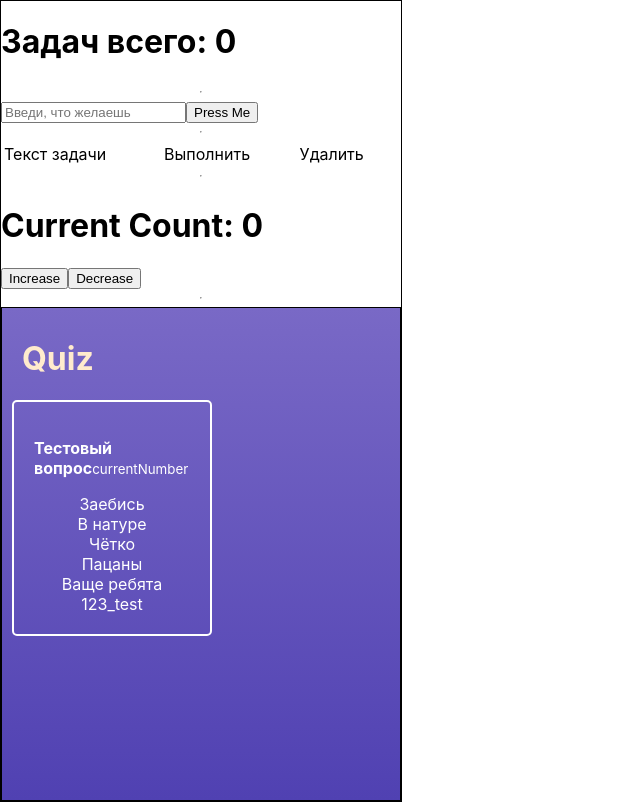
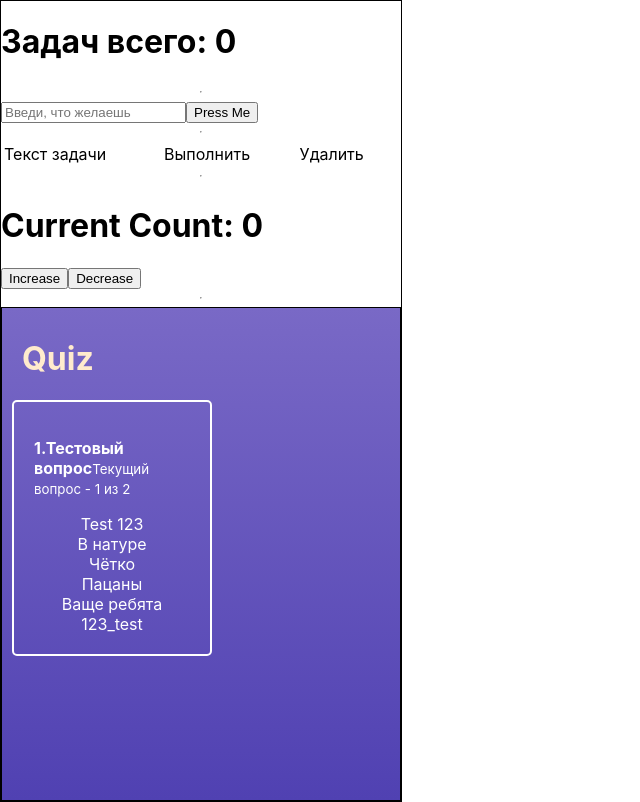
Before and after one commit to jugosoft/react-to-do-list, a React (Create React App) app in the folder react-to-do-list/: page / in a window 1280 px wide. Shown: the whole page, without its empty margins (0-640 px from the left). Built offline with nearby package versions, Linux system fonts and the light colour scheme.

Commit message:
Display If Incorrect

```diff
--- a/react-to-do-list/src/components/CurrentTask/AnswerItem/AnswerItem.css
+++ b/react-to-do-list/src/components/CurrentTask/AnswerItem/AnswerItem.css
@@ -15,5 +15,4 @@
     border-radius: 3px;
     cursor: pointer;
     transition: background-color 1s;
-
 }
--- a/react-to-do-list/src/components/CurrentTask/AnswersList/AnswersList.css
+++ b/react-to-do-list/src/components/CurrentTask/AnswersList/AnswersList.css
@@ -3,3 +3,7 @@
     margin: 0;
     padding: 0;
 }
+
+.error {
+    background-color: rgb(136, 74, 58);
+}
--- a/react-to-do-list/src/components/CurrentTask/AnswersList/AnswersList.jsx
+++ b/react-to-do-list/src/components/CurrentTask/AnswersList/AnswersList.jsx
@@ -3,15 +3,23 @@ import AnswersItem from '../AnswerItem/AnswerItem';
 import './AnswersList.css';
 
 export default function AnswersList (props) {
+
+    let className ="AnswersList";
+    if (props.error) {
+        className += " error";
+    }
+
+
     return(
-        <ul className="AnswersList">
+        <ul className={className}>
             {
                 props.answers.map((answer, index) => {
                     return(
                         <AnswersItem
                             key={index}
                             answer={answer}
-                            handleClick={props.handleClick}/>
+                            handleClick={props.handleClick}
+                            error={props.error}/>
                     );
                 })
             }
--- a/react-to-do-list/src/components/CurrentTask/CurrentTask.jsx
+++ b/react-to-do-list/src/components/CurrentTask/CurrentTask.jsx
@@ -4,26 +4,23 @@ import './CurrentTask.css';
 
 export default function CurrentTask(props) {
 
-    const handleClick = function (event) {
-        console.log(event);
-    }
-
     return(
         <div className="CurrentTask">
             <p>
                 <span>
                     <strong>
-                        {props.question}
+                    {props.currentNumber + 1}.{props.question}
                     </strong>
                 </span>
                 <small>
-                    currentNumber
+                    Текущий вопрос - {props.currentNumber + 1} из {props.quizLength}
                 </small>
             </p>
 
             <AnswersList
                 answers={props.answers}
-                handleClick={handleClick}/>
+                handleClick={props.handleClick}
+                error={props.error}/>
         </div>
     );
 }
--- a/react-to-do-list/src/containers/Quiz/Quiz.jsx
+++ b/react-to-do-list/src/containers/Quiz/Quiz.jsx
@@ -1,28 +1,64 @@
 import React from 'react';
 import CurrentTask from '../../components/CurrentTask/CurrentTask';
-import classes from './Quiz.css';
+import './Quiz.css';
 
 class Quiz extends React.Component {
     constructor(props) {
         super(props);
         this.state = {
             currentNumber: 0,
+            error: false,
             quiz: [
                 {
                     question: 'Тестовый вопрос',
                     correctAnswer: 1,
                     answers: [
-                    { text: 'Заебись', id:1 },
-                    { text: 'В натуре', id:2 },
-                    { text: 'Чётко', id:3 },
-                    { text: 'Пацаны', id:4 },
-                    { text: 'Ваще ребята', id:5 },
-                    { text: '123_test', id:6 }
+                        { text: 'Test 123', id: 1 },
+                        { text: 'В натуре', id: 2 },
+                        { text: 'Чётко', id: 3 },
+                        { text: 'Пацаны', id: 4 },
+                        { text: 'Ваще ребята', id: 5 },
+                        { text: '123_test', id: 6 }
+                    ]
+                },
+                {
+                    question: 'Тестовый вопрос 2',
+                    correctAnswer: 3,
+                    answers: [
+                        { text: 'Чётка', id: 1 },
+                        { text: 'В натуре', id: 2 },
+                        { text: '123_test', id: 3 }
                     ]
                 }
             ]
         };
     }
+
+    checkQuizFinished = () => this.state.currentNumber + 1 === this.state.quiz.length
+
+
+    handleClick = (answerId) => {
+        console.debug(answerId);
+        if (answerId && answerId === this.state.quiz[this.state.currentNumber].correctAnswer) {
+            if (this.checkQuizFinished()) {
+                alert('Вопросы кончились, приходите завтра');
+                this.setState({
+                    currentNumber: 0,
+                    error: false
+                });
+            } else {
+                this.setState({
+                    currentNumber: this.state.currentNumber + 1,
+                    error: false
+                });
+            }
+        } else {
+            this.setState({
+                error: true
+            });
+        }
+    }
+
     render() {
         return (
             <div className="Quiz">
@@ -31,8 +67,12 @@ class Quiz extends React.Component {
                         <h1>Quiz</h1>
                     </div>
                     <CurrentTask
-                        answers={this.state.quiz[0].answers}
-                        question={this.state.quiz[0].question} />
+                        answers={this.state.quiz[this.state.currentNumber].answers}
+                        question={this.state.quiz[this.state.currentNumber].question}
+                        handleClick={this.handleClick}
+                        currentNumber={this.state.currentNumber}
+                        quizLength={this.state.quiz.length}
+                        error={this.state.error} />
                 </div>
             </div>
         );
```
Lines whose indentation alone changed are shown as unchanged.
